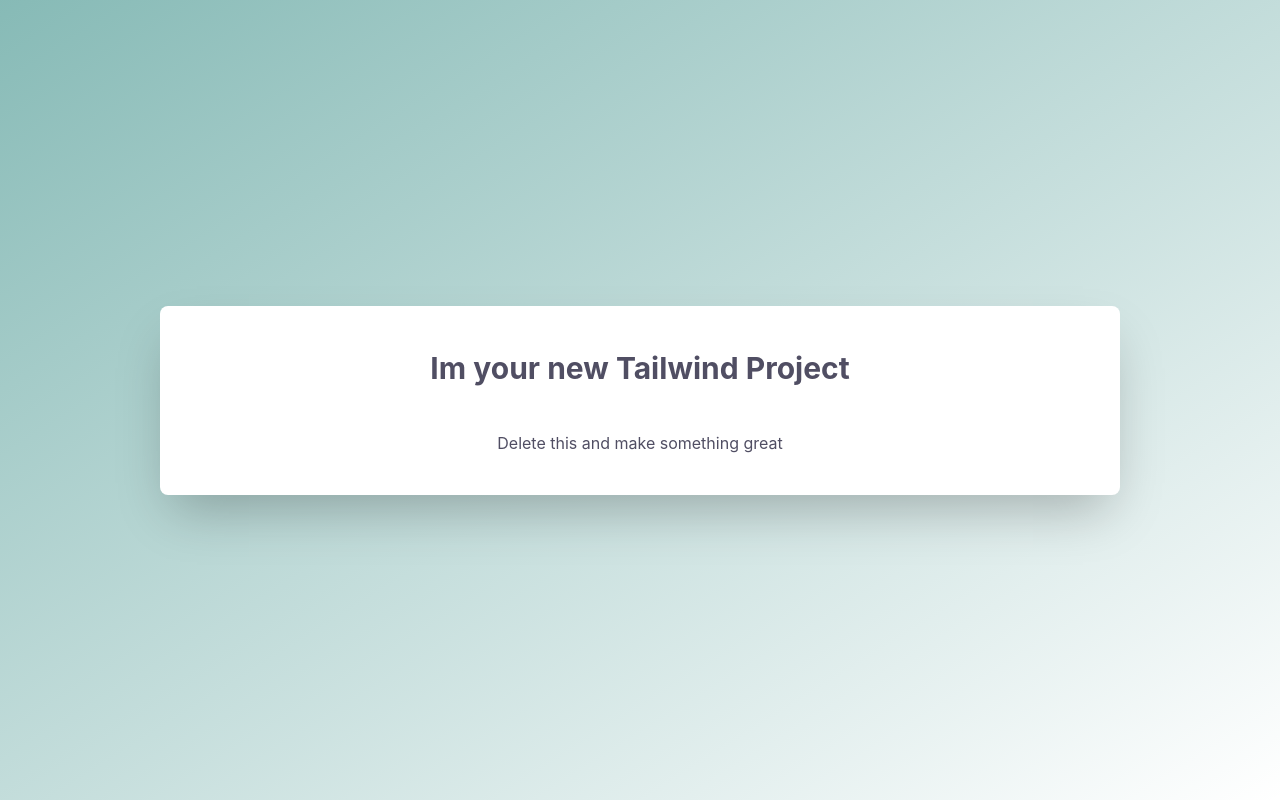
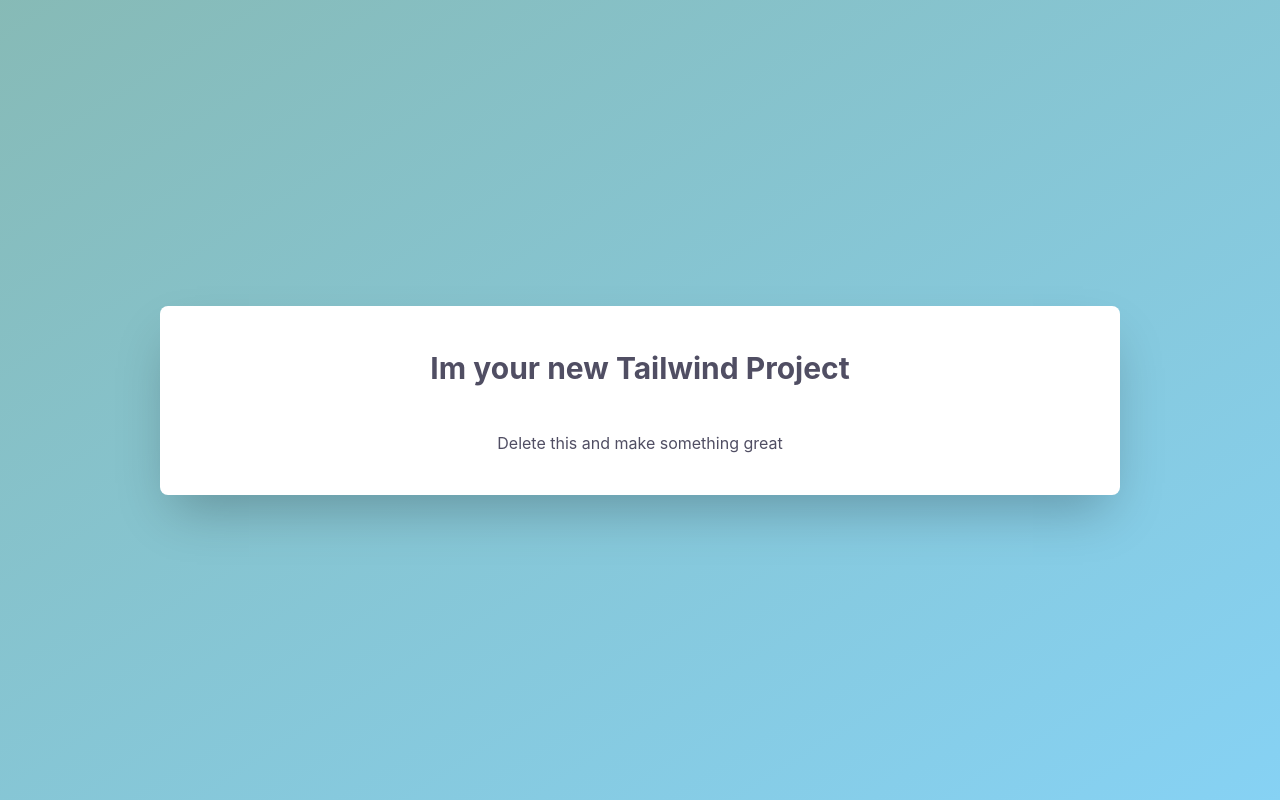
Before and after one commit to PaulHaze/vite-react-linted-starter, a React (Vite) app: page / in a window 1280 px wide. Built offline with nearby package versions, Linux system fonts and the light colour scheme.

Commit message:
extend all the colors into the config

```diff
--- a/tailwind.config.js
+++ b/tailwind.config.js
@@ -23,10 +23,21 @@
       colors: {
         rose: colors.rose,
         fuchsia: colors.fuchsia,
-        indigo: colors.indigo,
         teal: colors.teal,
         lime: colors.lime,
+        green: colors.green,
+        emerald: colors.emerald,
         orange: colors.orange,
+        bluegray: colors.blueGray,
+        coolgray: colors.coolGray,
+        truegray: colors.trueGray,
+        warmgray: colors.warmGray,
+        gray: colors.gray,
+        amber: colors.amber,
+        yellow: colors.yellow,
+        sky: colors.sky,
+        violet: colors.violet,
+        purple: colors.purple,
       },
       minWidth: {
         sm: '640px',
```
